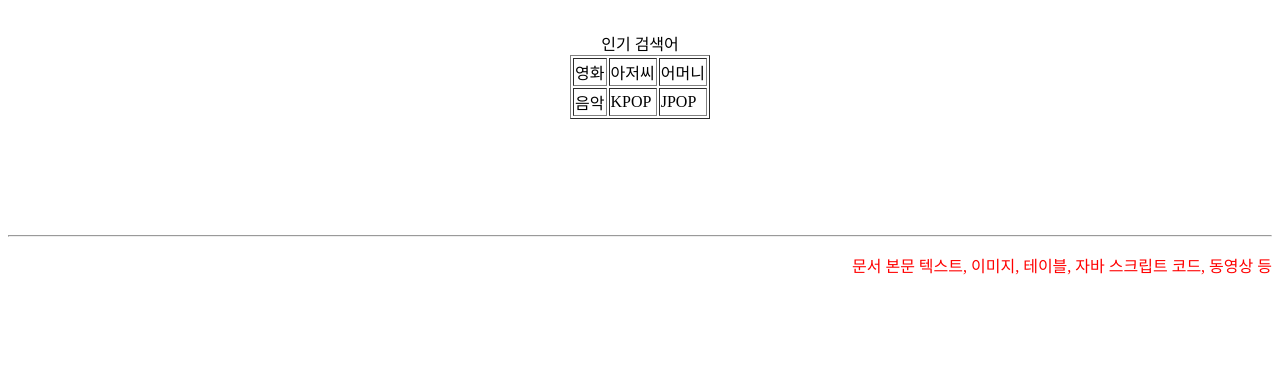
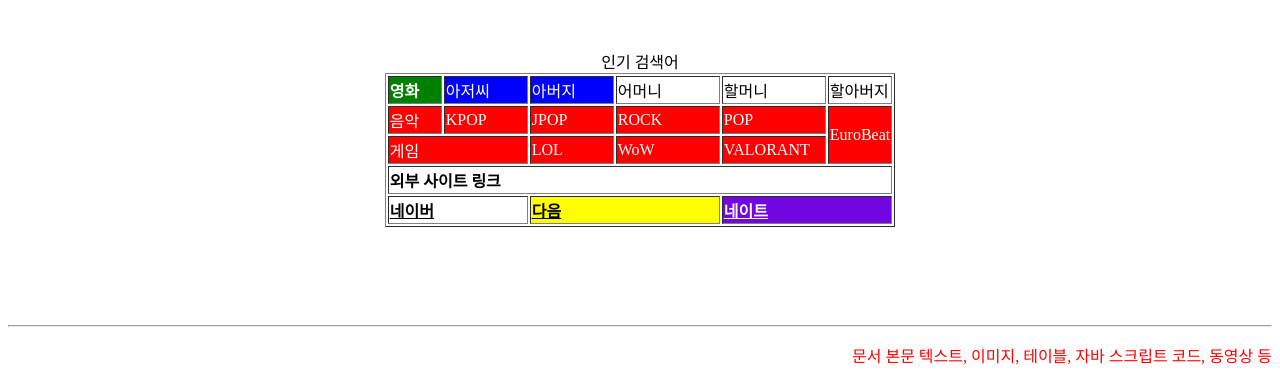
Before and after one commit to LeeDS70/Web_20201002, a plain HTML site: page index.html in a window 1280 px wide. Shown: the part 479-862 px from the top of the page. Before the commit the page ends 800 px from the top, so only its background shows below. Drawn offline with Linux system fonts and the light colour scheme.

Commit message:
자바웹프로그래밍 실습 2주차

```diff
--- a/index.html
+++ b/index.html
@@ -5,11 +5,12 @@
 		<p style="text-align:left">
 			<font size = "4em" color = "green">문서제목, 자바스크립트 코드, css 스타일 정의, 메타데이터 정의</font>
 		</p>
-		<meta name = "author" content = "20201002">
+		<meta name = "이동수" content = "20201002">
 		<meta charset = "utf-8">
 		<meta name = "keywords" content = "computer">
 		<base href = "https://web--pzirk.run.goorm.site/">
-		<br><hr>
+		<br>
+		<hr>
 	</head>
 	<body>
 		<br>
@@ -20,22 +21,40 @@
 		<br>
 		</p>
 		<br>
+		<br>
 		<table style = "margin-left:auto; margin-right:auto;" border = "1"> <! 테이블을 정의합니다.>
 			<caption>인기 검색어</caption> <! 테이블 제목>
 			<tbody>
 				<tr>
-					<td>영화</td>
-					<td>아저씨</td>
-					<td>어머니</td>
+					<td style = "color:white" bgcolor = "green"  width = "50"><b>영화</b></td>
+					<td style = "color:white" bgcolor = "blue" width = "80">아저씨</td>
+					<td style = "color:white" bgcolor = "blue" width = "80">아버지</td>
+					<td width = "100">어머니</td>
+					<td width = "100">할머니</td>
+					<td>할아버지</td>
 				</tr> <! 1행 추가>
-				<tr>
-					<td>음악</td>
+				<tr style = "color:white"  bgcolor = "red">
+					<td width = "50">음악</td>
 					<td>KPOP</td>
 					<td>JPOP</td>
+					<td>ROCK</td>
+					<td>POP</td>
+					<td rowspan = "2">EuroBeat</td>
 				</tr> <! 2행 추가>
+				<tr style = "color:white"  bgcolor = "red">
+					<td colspan = "2">게임</td>
+					<td>LOL</td>
+					<td>WoW</td>
+					<td>VALORANT</td>
+				</tr>
+				<tr><td colspan = "6"><b>외부 사이트 링크</b></td></tr>
+				<tr>
+					<td colspan = "2"><a href = "https://www.naver.com" style = "color:black" target = "_blank"><b>네이버</b></a></td>
+					<td bgcolor = "yellow" colspan = "2"><a href = "https://www.daum.net" style = "color:black" target = "_blank"><b>다음</b></a></td>
+					<td bgcolor = "#7206E0" colspan = "2"><a href = "https://www.nate.com" style = "color:white" target = "_blank"><b>네이트</b></a></td>
+				</tr>
 			</tbody>
 		</table>
-		<br>
 		<br>
 		<br>
 		<br>
```
